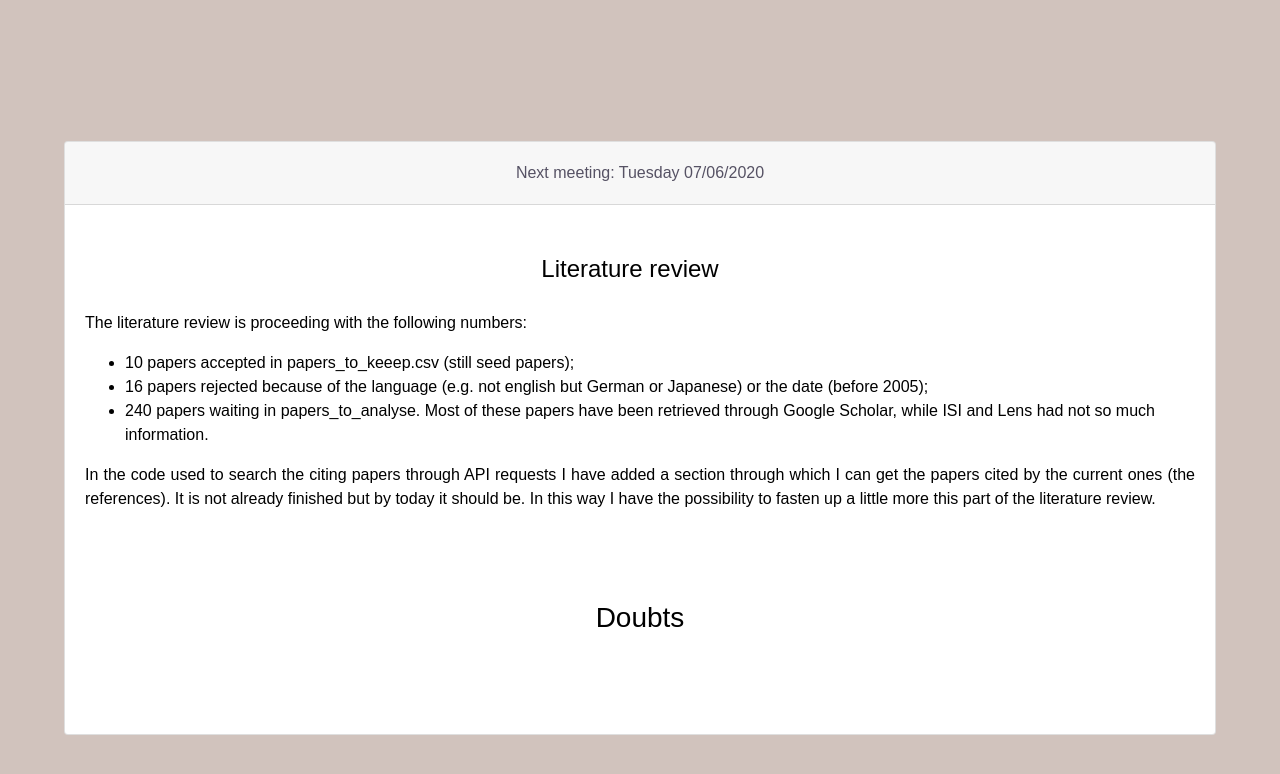
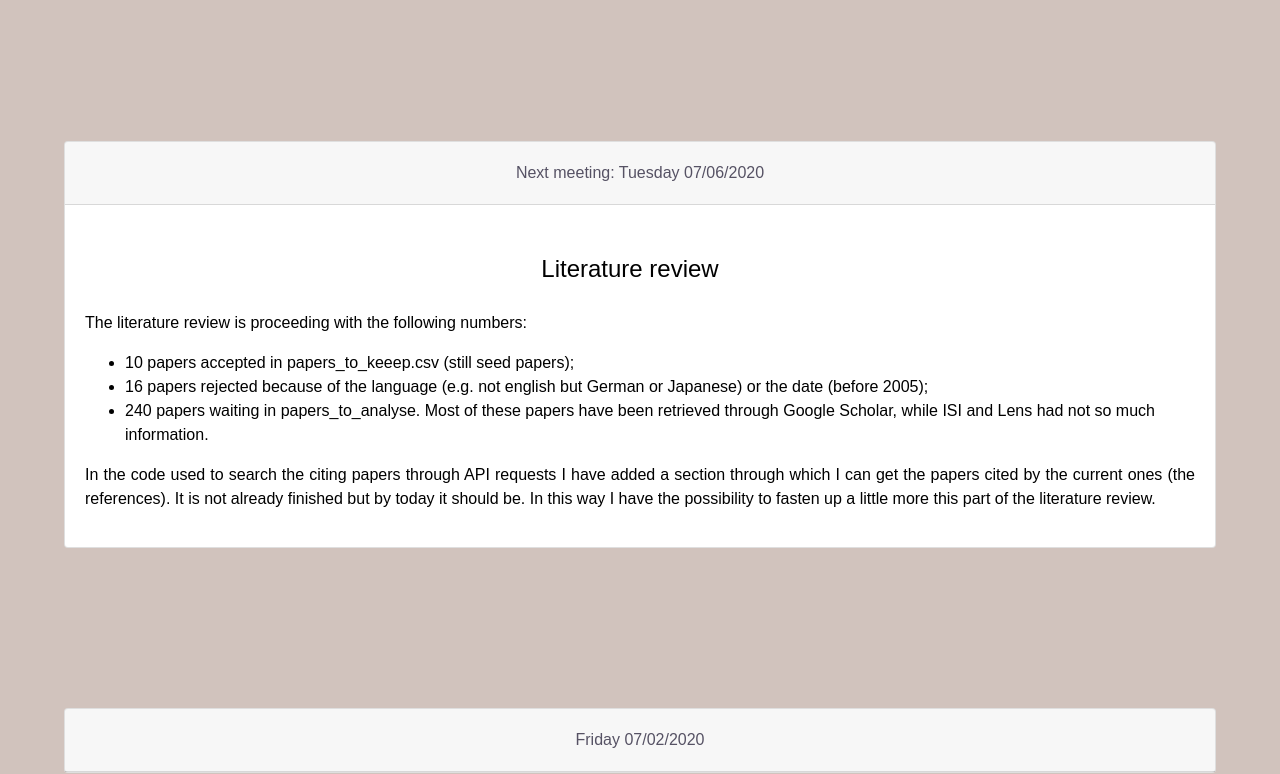
Before and after one commit to Alessia438/pdf-to-structured-citations, a plain HTML site: page index.html in a window 1280 px wide. Shown: the part 213-987 px from the top of the page. Drawn offline with nearby package versions, Linux system fonts and the light colour scheme.

Commit message:
no doubts

```diff
--- a/index.html
+++ b/index.html
@@ -126,15 +126,6 @@
 	        </ul>
 	        <p>In the code used to search the citing papers through API requests I have added a section through which I can get the papers cited by the current ones (the references). It is not already finished but by today it should be. In this way I have the possibility to fasten up a little more this part of the literature review.</p>
 
-			<br>
-
-			<h3>Doubts</h3>
-			<ul style="list-style-type: none;">
-				<li>
-				</li>
-				<li style="padding-top: 25px;">
-				</li>
-			</ul>
 
 	      	</div>
 	    </div>
```
